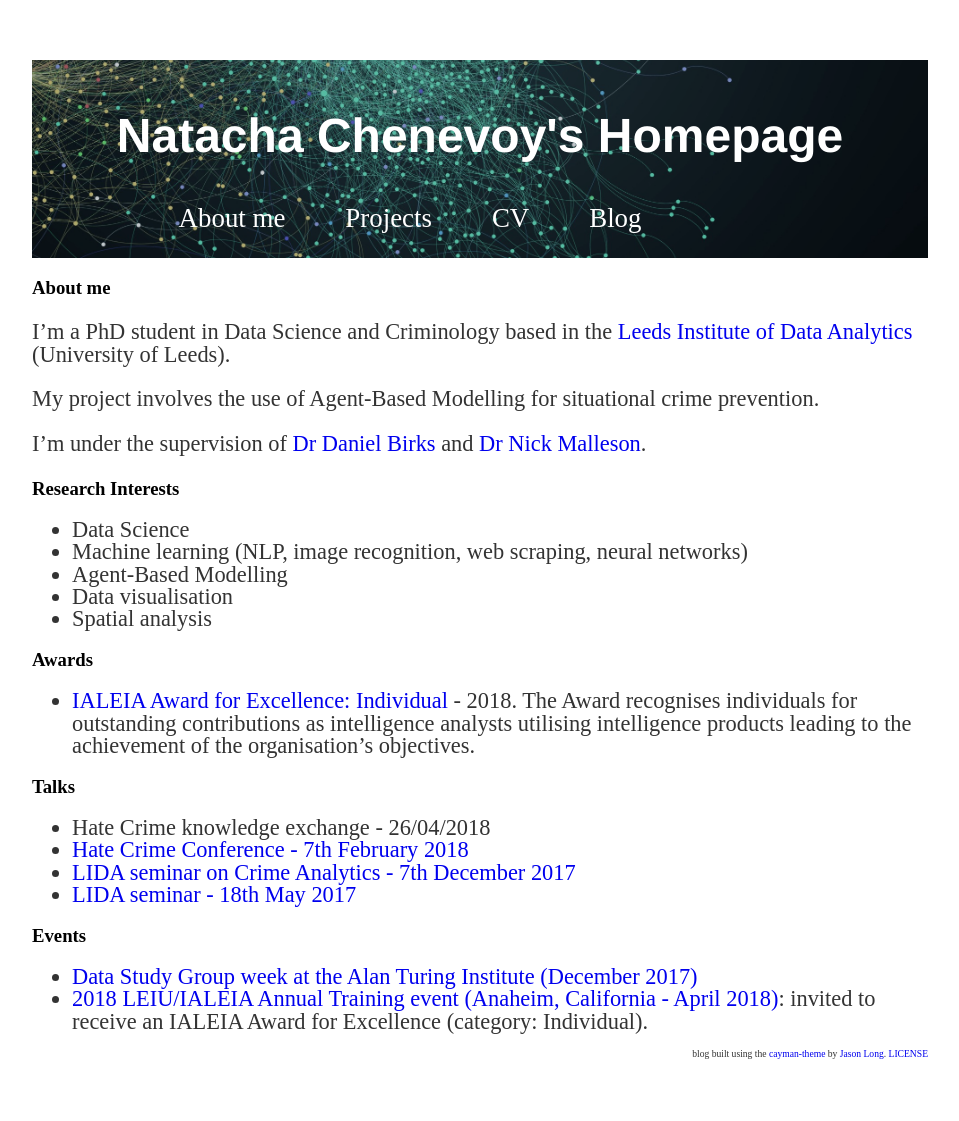
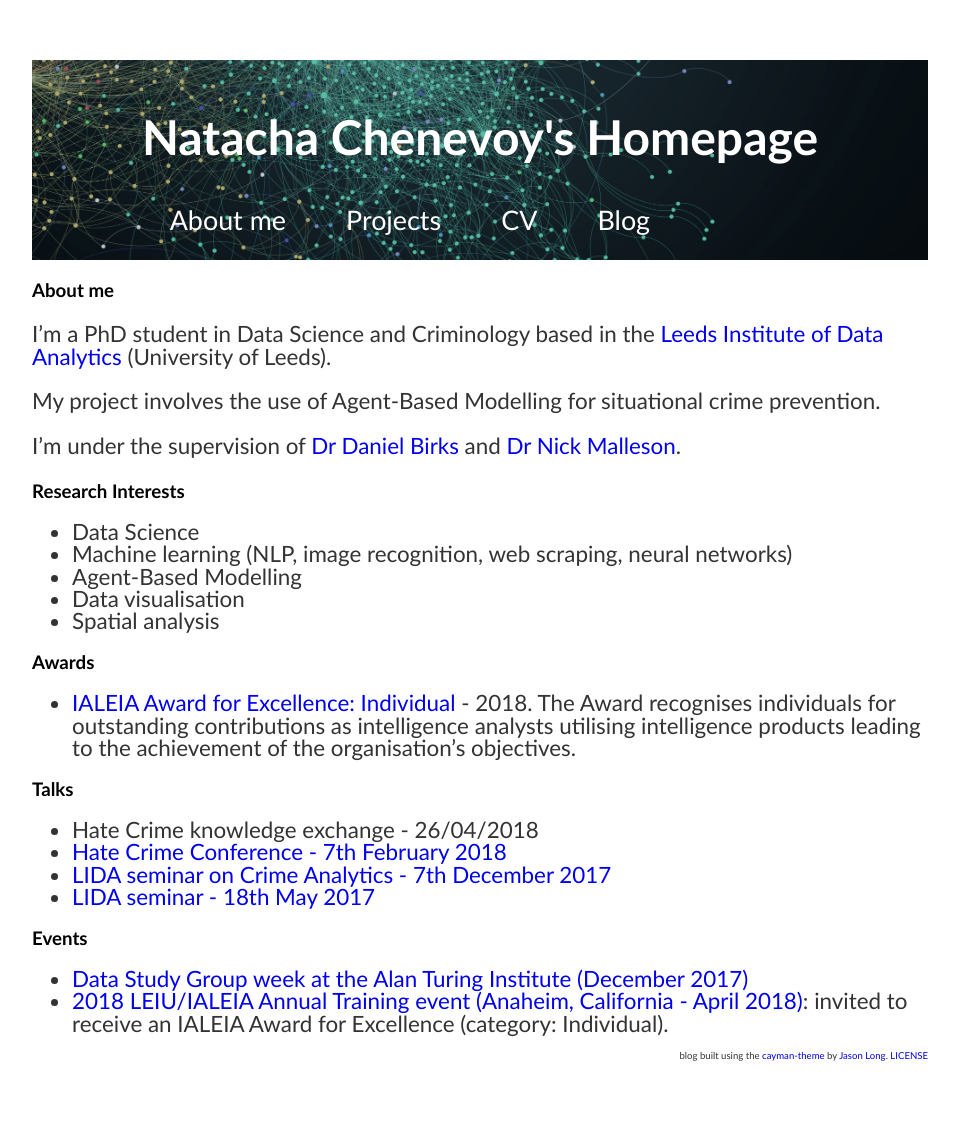
Before and after one commit to mednche/mednche.github.io, a Jekyll site: the page built from index.md, in a window 1280 px wide. Shown: the whole page, without its empty margins (160-1119 px from the left). Built offline with Jekyll 4.4.1, drawn with Linux system fonts in a browser that asks for light colours.

Commit message:
Update main.css

```diff
--- a/css/main.css
+++ b/css/main.css
@@ -1,11 +1,12 @@
 body {
     margin: 60px auto;
     width: 70%;
+    font-family: Futura,Trebuchet MS,Arial,sans-serif;
 }
 
 h1 {
     font-size: 3em;
-    font-family:'Helvetica', 'Arial', 'Sans-Serif';
+    font-family: Futura,Trebuchet MS,Arial,sans-serif;
 }
 
 body p {
```
